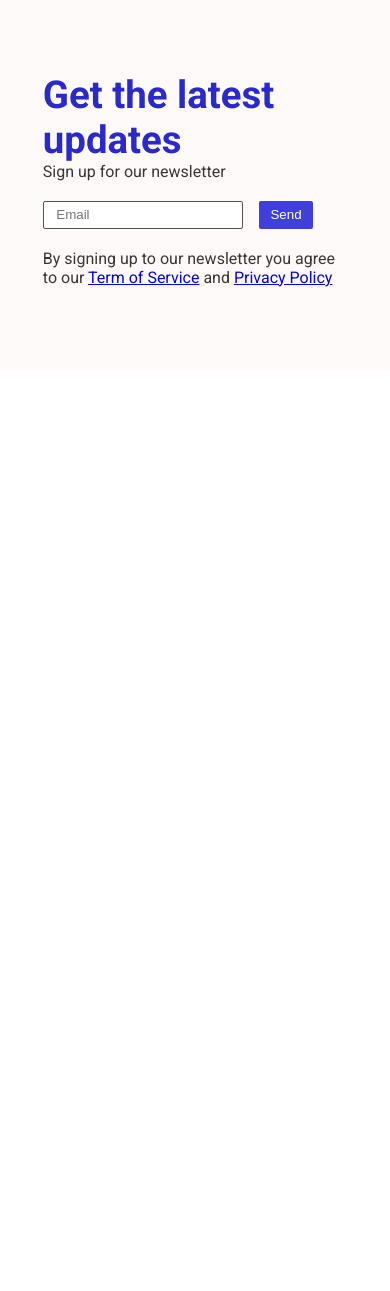
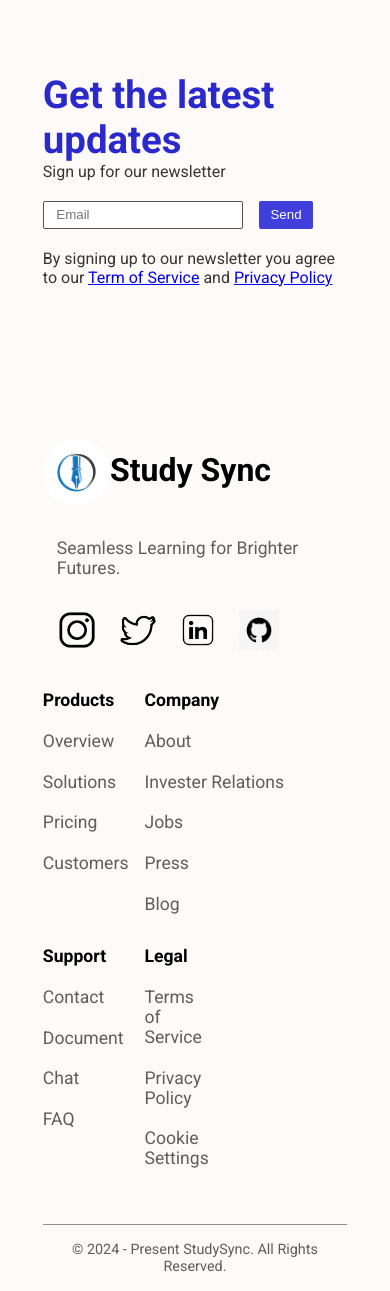
Before and after one commit to mohit021x/studysync, a plain HTML site: page index.html in a window 390 px wide. Shown: the part 3824-5115 px from the top of the page. Before the commit the page ends 4195 px from the top, so only its background shows below. Drawn offline with Linux system fonts and the light colour scheme.

Commit message:
Added responsive footer section

```diff
--- a/index.html
+++ b/index.html
@@ -158,6 +158,55 @@
                 </p>
             </div>
         </section>
+
+        <footer class="summary">
+            <div class="footergrid">
+                <div class="logosocialdiv">
+                    <div class="logodiv">
+                        <img src="/studysync/images/penlogo.jpg" alt="Pen Logo">
+                        <h2>Study Sync</h2>
+                    </div>
+                    <p>Seamless Learning for Brighter Futures.</p>
+                    <div class="sociallogo">
+                        <a href="#abcd"><img src="/studysync/images/insta.png" alt="Instagram Logo"></a>
+                        <a href="#abcd"><img src="/studysync/images/twitter.png" alt="Twitter Logo"></a>
+                        <a href="#abcd"><img src="/studysync/images/linkedin2.webp" alt="Linkedin Logo"></a>
+                        <a href="#abcd"><img src="/studysync/images/github2.png" alt="Github Logo"></a>
+                    </div>
+                </div>
+                <div class="products">
+                    <p><strong>Products</strong></p>
+                    <a href="#abcd"><p>Overview</p></a>
+                    <a href="#abcd"><p>Solutions</p></a>
+                    <a href="#abcd"><p>Pricing</p></a>
+                    <a href="#abcd"><p>Customers</p></a>
+                </div>
+
+                <div class="company">
+                    <p><strong>Company</strong></p>
+                    <a href="#abcd"><p>About</p></a>
+                    <a href="#abcd"><p>Invester Relations</p></a>
+                    <a href="#abcd"><p>Jobs</p></a>
+                    <a href="#abcd"><p>Press</p></a>
+                    <a href="#abcd"><p>Blog</p></a>
+                </div>
+                <div class="supportdiv">
+                    <p><strong>Support</strong></p>
+                    <a href="#abcd"><p>Contact</p></a>
+                    <a href="#abcd"><p>Document</p></a>
+                    <a href="#abcd"><p>Chat</p></a>
+                    <a href="#abcd"><p>FAQ</p></a>
+                </div>
+                <div class="legal">
+                    <p><strong>Legal</strong></p>
+                    <a href="#abcd"><p>Terms of Service</p></a>
+                    <a href="#abcd"><p>Privacy Policy</p></a>
+                    <a href="#abcd"><p>Cookie Settings</p></a>
+                </div>
+            </div>
+
+            <p id="copyright">&copy 2024 - Present StudySync. All Rights Reserved.</p>
+        </footer>
     </div>
 </body>
 </html>
--- a/style.css
+++ b/style.css
@@ -4,9 +4,6 @@
     box-sizing: border-box;
 }
 
-/* html, body{
-    height: 100%;
-} */
 .container{
     width: 100vw;
     /* height: 100vh; */
@@ -477,9 +474,6 @@
 
 .newsletter img{
     display: none;
-    /* width: 45%;
-    border-top-left-radius: 8px;
-    border-bottom-left-radius: 8px; */
 }
 
 #email, .terms{
@@ -502,8 +496,6 @@
 }
 
 .form{
-    /* padding: 0 2.2rem; */
-    /* padding-left: 5rem; */
     display: flex;
     flex-direction: column;
     justify-content: center;
@@ -540,7 +532,8 @@
 
 @media (min-width: 1050px) {
     .newsletter img{
-        width: 45%;
+        display: block;
+        width: 40%;
         border-top-left-radius: 8px;
         border-bottom-left-radius: 8px;
     }
@@ -548,3 +541,117 @@
         padding: 5rem;
     }
 }
+
+.summary{
+    margin-top: 3rem;
+    width: 85%;
+    min-height: 17rem;
+    display: flex;
+    flex-direction: column;
+    gap: 1rem;
+}
+
+.footergrid{
+    width: 100%;
+    height: 100%;
+    display: grid;
+    grid-template-columns: 1fr 1fr 1fr 1fr 1fr;
+    grid-template-rows: 1fr;
+    border-bottom: 0.5px solid rgba(120, 116, 116, 0.789);
+    padding-bottom: 3.5rem;
+    gap: 1rem;
+    row-gap: 2rem;
+}
+
+.logosocialdiv{
+    display: flex;
+    gap: 1.4rem;
+    text-align: left;
+    flex-direction: column;
+    grid-column: span 5;
+}
+
+.logodiv{
+    min-width: 90%;
+    display: flex;
+    width: 20%;
+    height: 4rem;
+    /* align-items: center; */
+}
+
+.logodiv h2{
+    font-family: "Roboto", serif;
+    font-size: 2rem;
+    font-weight: bold;
+}
+
+.logosocialdiv p {
+    margin-left: 14px;
+    font-family: "Roboto", serif;
+    font-size: 1.1rem;
+    color: rgba(88, 82, 82, 0.926);
+}
+
+.logodiv img{
+    position: relative;
+    bottom: 12px;
+    width: 4.2rem;
+    height: 4.2rem;
+    border-radius: 50px;
+}
+
+.sociallogo{
+    margin-top: 10px;
+    margin-left: 14px;
+    gap: 1.3rem;
+    width: 90%;
+    display: flex;
+    height: 3rem;
+}
+
+.sociallogo img{
+    width: 2.5rem;
+    height: 2.5rem;
+}
+
+.products, .company, .supportdiv, .legal{
+    display: flex;
+    flex-direction: column;
+    gap: 1.3rem;
+}
+
+.products p , .company p , .supportdiv p , .legal p {
+    font-family: "Roboto", serif;
+    font-size: 1.1rem;
+}
+
+.products a  , .company a  , .supportdiv a  , .legal a {
+    text-decoration: none;
+    color: rgba(85, 79, 79, 0.926);
+}
+
+#copyright{
+    text-align: center;
+    color: rgba(85, 79, 79, 0.926);
+    font-family: "Roboto", serif;
+    font-size: 0.9rem;
+}
+
+@media (min-width: 1050px) {
+    .logosocialdiv{
+    display: flex;
+    gap: 1.4rem;
+    text-align: left;
+    flex-direction: column;
+    grid-column: span 1;
+    }
+    .footergrid{
+        grid-template-columns: 2fr 1fr 1fr 1fr 1fr;
+    }
+}
+
+@media (max-width: 740px) {
+    .company{
+        grid-column: span 4;
+    }
+}
```
Also changed, not shown: images/github2.png (added), images/insta.png (added), images/linkedin2.webp (added), images/twitter.png (added).
